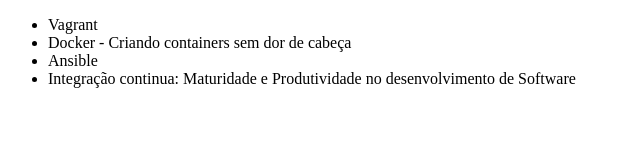
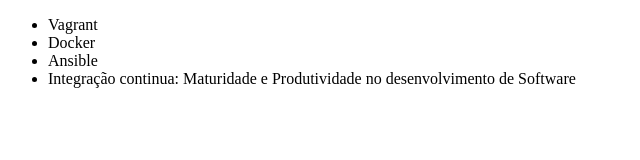
Before and after one commit to antonioloan/alura-git, a plain HTML site: page index.html in a window 1280 px wide. Shown: the whole page, without its empty margins (0-640 px from the left). Drawn offline with Linux system fonts and the light colour scheme.

Commit message:
cancelando alteracao

```diff
--- a/index.html
+++ b/index.html
@@ -10,7 +10,7 @@
 
     <ul>
         <li>Vagrant</li>
-        <li>Docker - Criando containers sem dor de cabeça</li>
+        <li>Docker</li>
         <li>Ansible</li>
         <li>Integração continua: Maturidade e Produtividade no desenvolvimento de Software</li>
     </ul>
```
